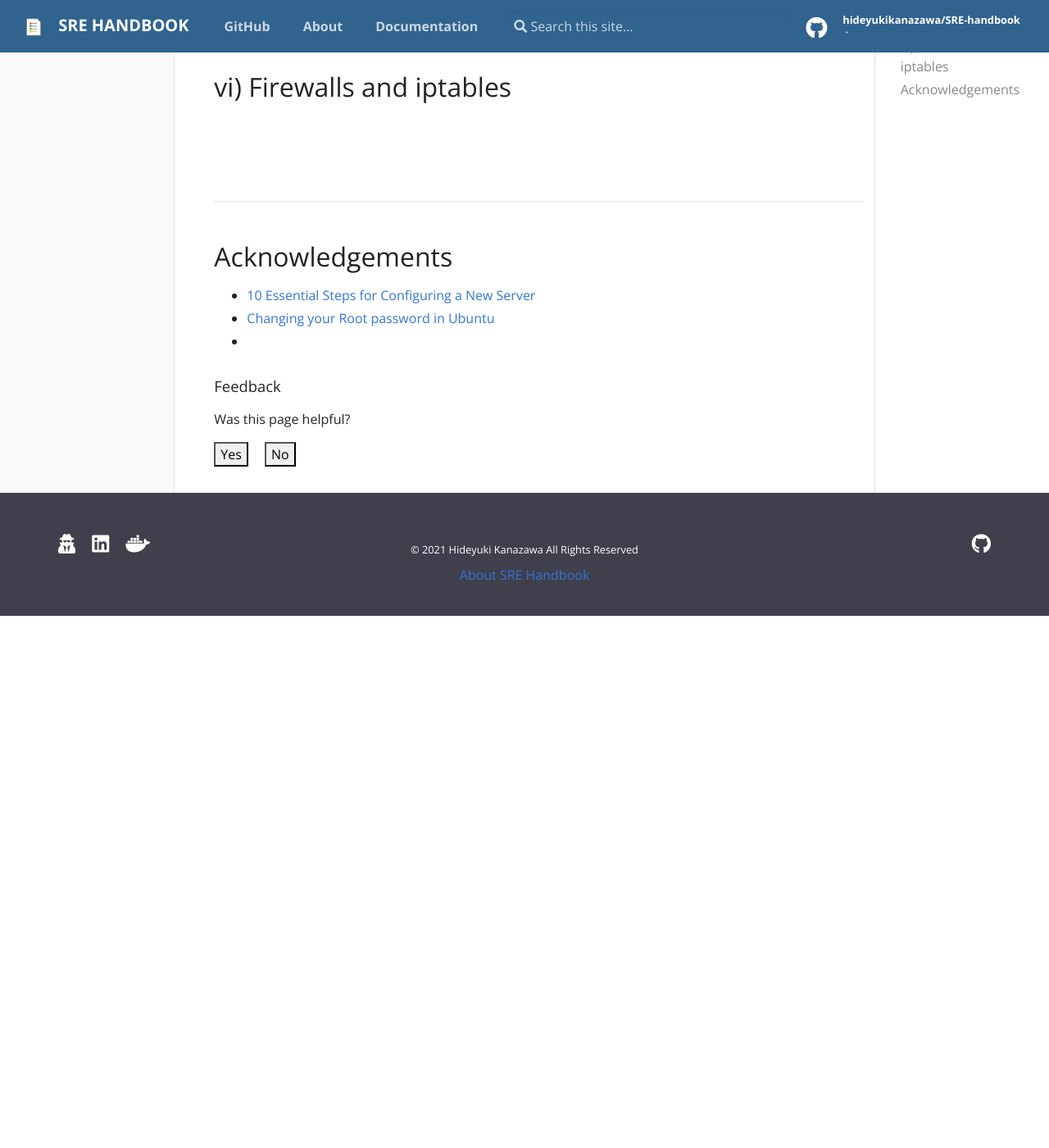
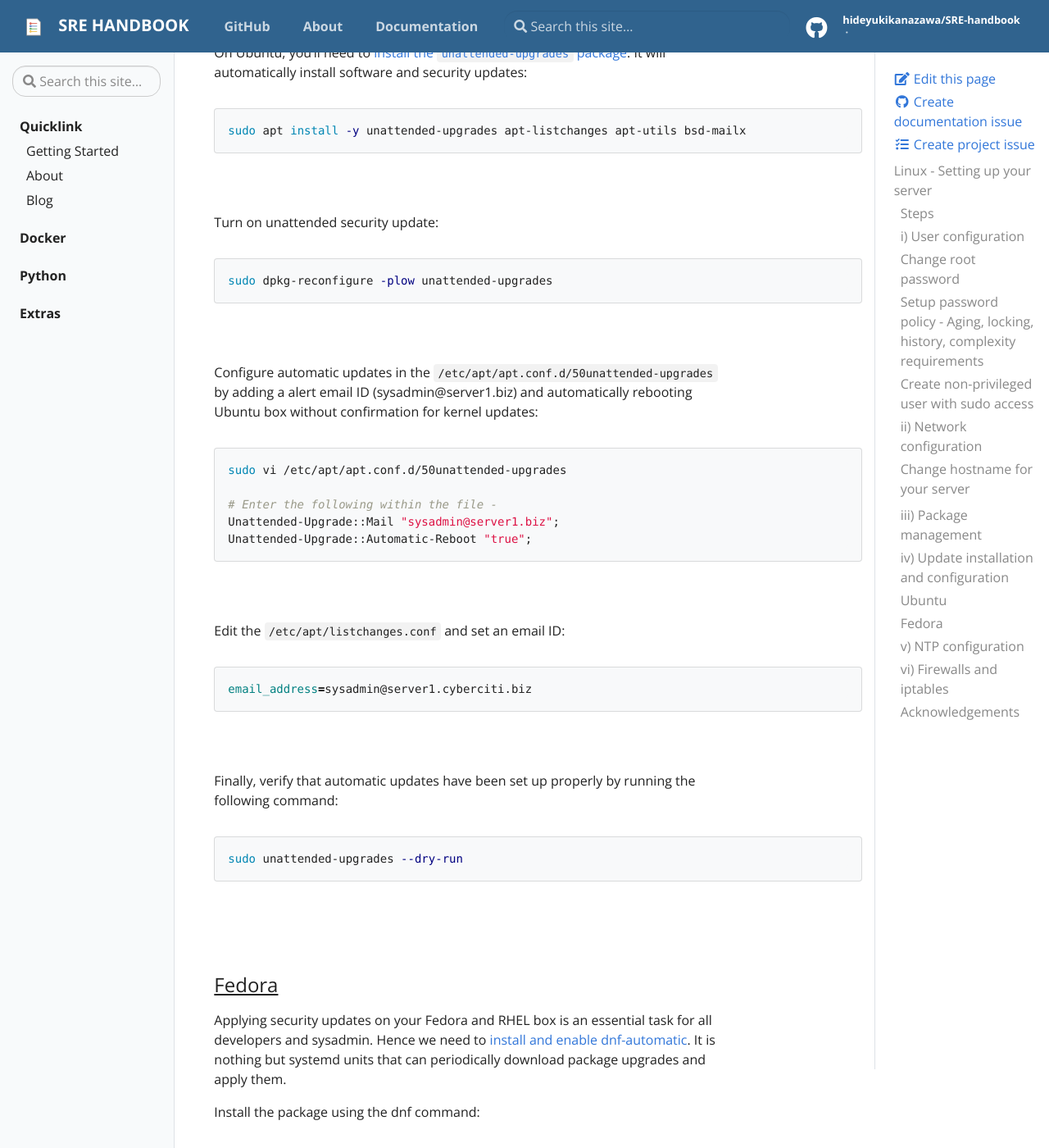
Before and after one commit to hideyk/SRE-handbook, a Jekyll site: the page built from docs/_docs/linux/setup.md, in a window 1280 px wide and 1400 px high, scrolled down 6482 px. Shown: the whole window at 82% size. Built offline with Jekyll 4.4.1, drawn with Linux system fonts in a browser that asks for light colours; before the commit the page ends 7233 px from its top, so only the background shows below that; some of the changed text lies outside the part shown.

Commit message:
Server set-up: Automatic updates

````diff
--- a/docs/_docs/linux/setup.md
+++ b/docs/_docs/linux/setup.md
@@ -162,9 +162,12 @@ Follow <a href="https://www.thegeekstuff.com/2014/01/install-dns-server/" target
 
 Install whatever packages you might need if they aren't part of the distribution you're using. These could be application packages like PHP, MongoDB, nginx or supporting packages like pear. Likewise, any extraneous packages that can be removed should be removed. All of this should be done through your distribution's package management solution, such as yum or apt for easier management down the road.
 
+<br>
 
 - Install packages required by application
 - Remove packages not required by application
+
+<br>
 
 Instead of using the low-level clients (dpkg for Debian-based systems, rpm for RedHat-based systems), we should use the recommended high-level clients (apt for Debian-based systems, yum / dnf for RedHat-based systems).
 
@@ -195,6 +198,77 @@ Once you have the right packages installed, you should make sure everything is u
 - Update packages (Kernel and default packages)
 - Set up automatic updates
 
+
+To update and upgrade packages on Ubuntu:
+```bash
+sudo apt update && sudo apt upgrade
+```
+
+One of the most fundamental ways to keep the server secure is by installing security updates on time to patch vulnerabilities.
+
+<br><br>
+
+### <ins>Ubuntu</ins>
+
+On Ubuntu, you'll need to <a href="https://www.cyberciti.biz/faq/how-to-set-up-automatic-updates-for-ubuntu-linux-18-04/" target="_blank">install the `unattended-upgrades` package</a>. It will automatically install software and security updates:
+
+```bash
+sudo apt install -y unattended-upgrades apt-listchanges apt-utils bsd-mailx
+```
+
+<br>
+
+Turn on unattended security update:
+```bash
+sudo dpkg-reconfigure -plow unattended-upgrades
+```
+
+<br>
+
+Configure automatic updates in the `/etc/apt/apt.conf.d/50unattended-upgrades` by adding a alert email ID (sysadmin@server1.biz) and automatically rebooting Ubuntu box without confirmation for kernel updates:
+```bash
+sudo vi /etc/apt/apt.conf.d/50unattended-upgrades
+
+# Enter the following within the file -
+Unattended-Upgrade::Mail "sysadmin@server1.biz";
+Unattended-Upgrade::Automatic-Reboot "true";
+```
+<br>
+
+Edit the `/etc/apt/listchanges.conf` and set an email ID:
+```bash
+email_address=sysadmin@server1.cyberciti.biz
+```
+
+<br>
+
+Finally, verify that automatic updates have been set up properly by running the following command:
+```bash
+sudo unattended-upgrades --dry-run
+```
+
+<br><br>
+
+### <ins>Fedora</ins>
+
+Applying security updates on your Fedora and RHEL box is an essential task for all developers and sysadmin. Hence we need to <a href="https://www.cyberciti.biz/faq/install-enable-automatic-updates-rhel-centos-8/" target="_blank">install and enable dnf-automatic</a>. It is nothing but systemd units that can periodically download package upgrades and apply them.
+
+
+Install the package using the dnf command:
+```bash
+sudo dnf install dnf-automatic
+```
+
+Edit the `/etc/dnf/automatic.conf` as per your requirements and make sure `apply_updates` is set to yes:
+```bash
+sudo vi /etc/dnf/automatic.conf
+```
+
+Finally, turn on the service by using the `systemctl` command:
+```bash
+sudo systemctl enable --now dnf-automatic.timer
+```
+
 <br><br>
 
 ## v) NTP configuration
````
